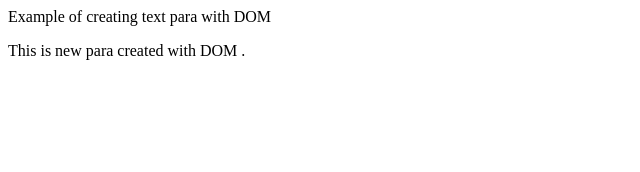
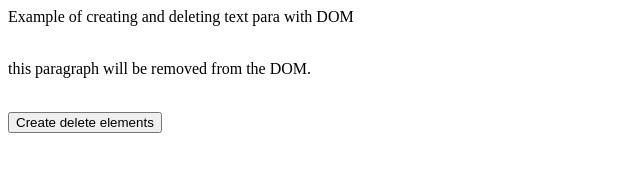
Before and after one commit to anuragtewatia/javascript-assignment, a plain HTML site: page dom implementation/domEX2.html in a window 1280 px wide. Shown: the whole page, without its empty margins (0-640 px from the left). Drawn offline with Linux system fonts and the light colour scheme.

Commit message:
First commit

```diff
--- a/dom implementation/domEX2.html
+++ b/dom implementation/domEX2.html
@@ -1,13 +1,23 @@
 <!DOCTYPE html><html>
-<head><script>
-window.onload = function() {
+<head>
+</script></head>
+<body>
+<div id="div1">Example of creating and deleting text para with DOM</div><br>
+<p id="extra">this paragraph will be removed from the DOM.</p><br>
+<input type="button" value="Create delete elements" onclick="myfunction()">
+
+
+<script>
+function myfunction() {
 var node=document.createElement("p");
 var textnode = document.createTextNode("This is new para created with DOM .");
 node.appendChild(textnode);
 var element = document.getElementById("div1");
 element.appendChild(node);
+const extraelement = document.getElementById("extra");
+  extraelement.remove();
+
 }
-</script></head>
-<body>
-<div id="div1">Example of creating text para with DOM</div>
-</body></html>
+</script>
+</body>
+</html>
```
